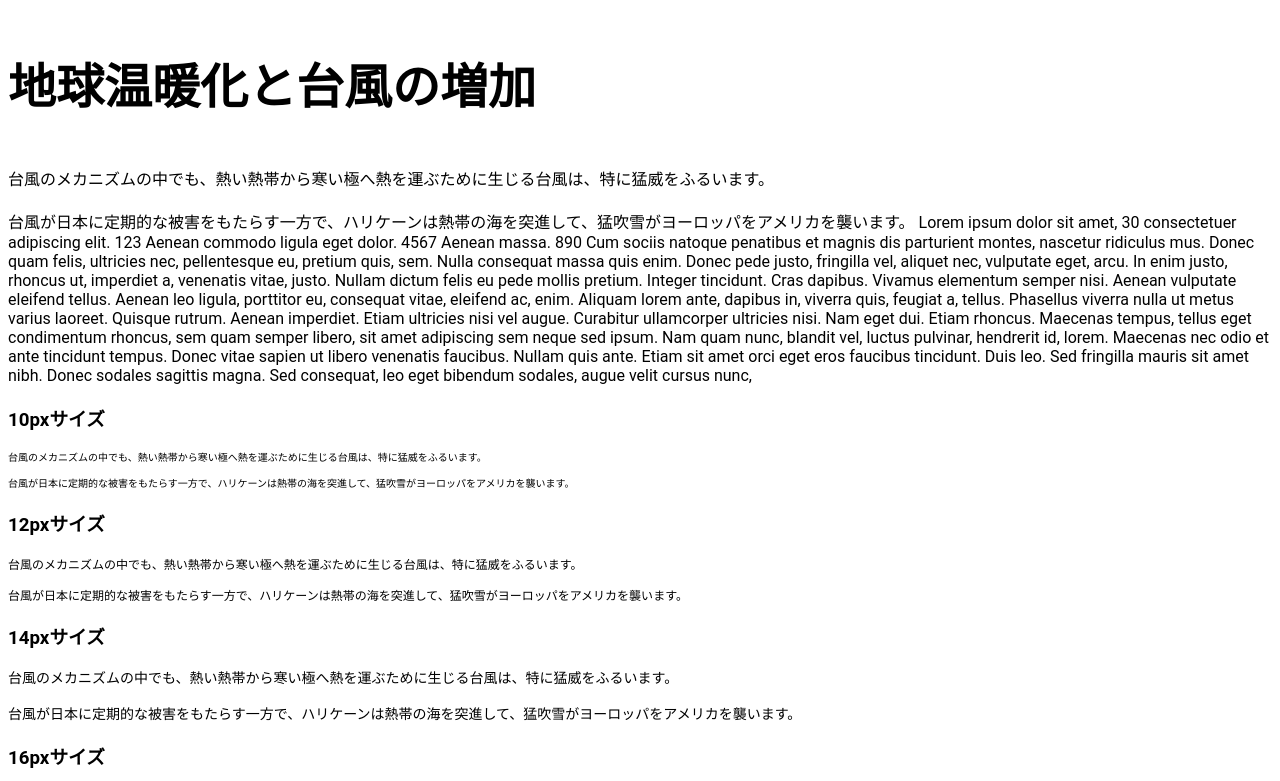
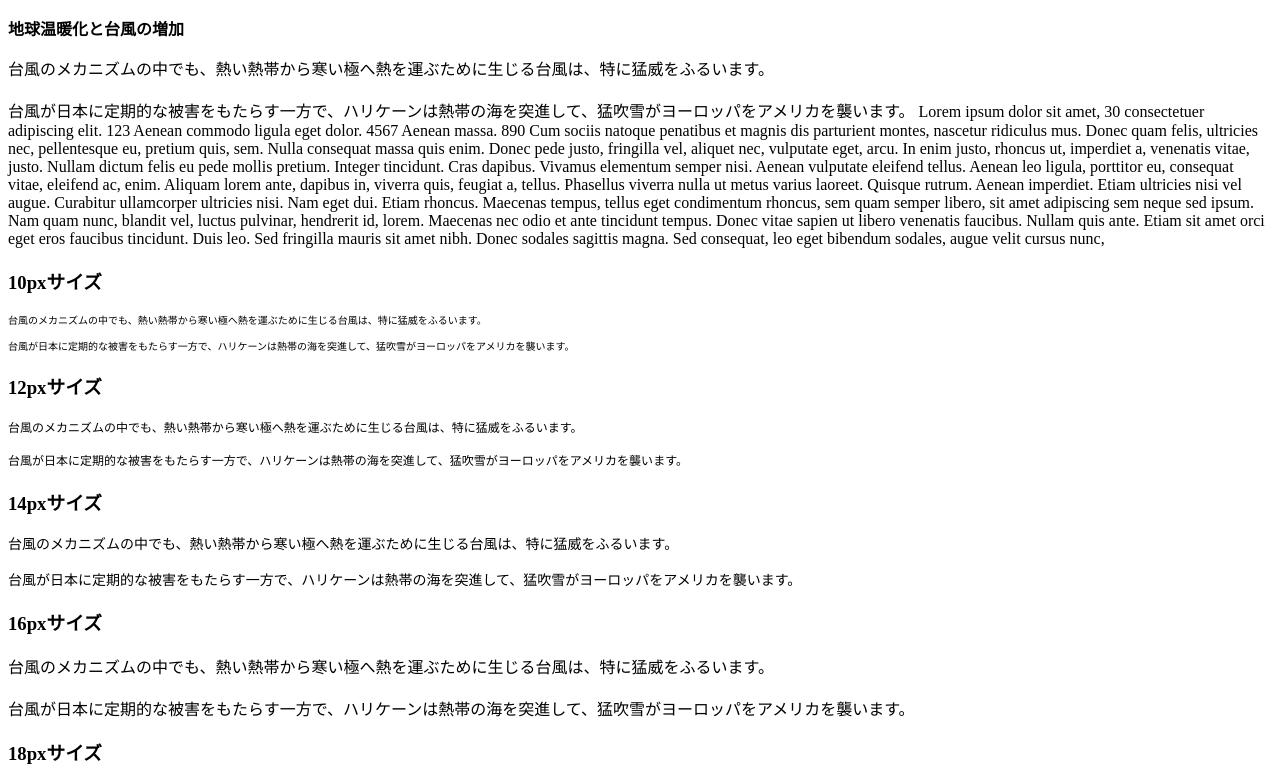
Before and after one commit to xiushu53/font_check, a plain HTML site: page index.html in a window 1280 px wide. Shown: the top 781 px of the page. Drawn offline with Linux system fonts and the light colour scheme.

Commit message:
Update index.html

```diff
--- a/index.html
+++ b/index.html
@@ -4,11 +4,6 @@
 <meta charset="utf-8">
 <meta name="viewport" content="width=device-width,initial-scale=1">
 <style>
-body {
-  font-family: Roboto, "Noto Sans Japanese", "Hiragino Kaku gothic ProN W3", Meiryo, sans-serif;
-.midashi {
-  font-size: 48px;
-  }
   .f10px {
     font-size: 10px;
   }
```
